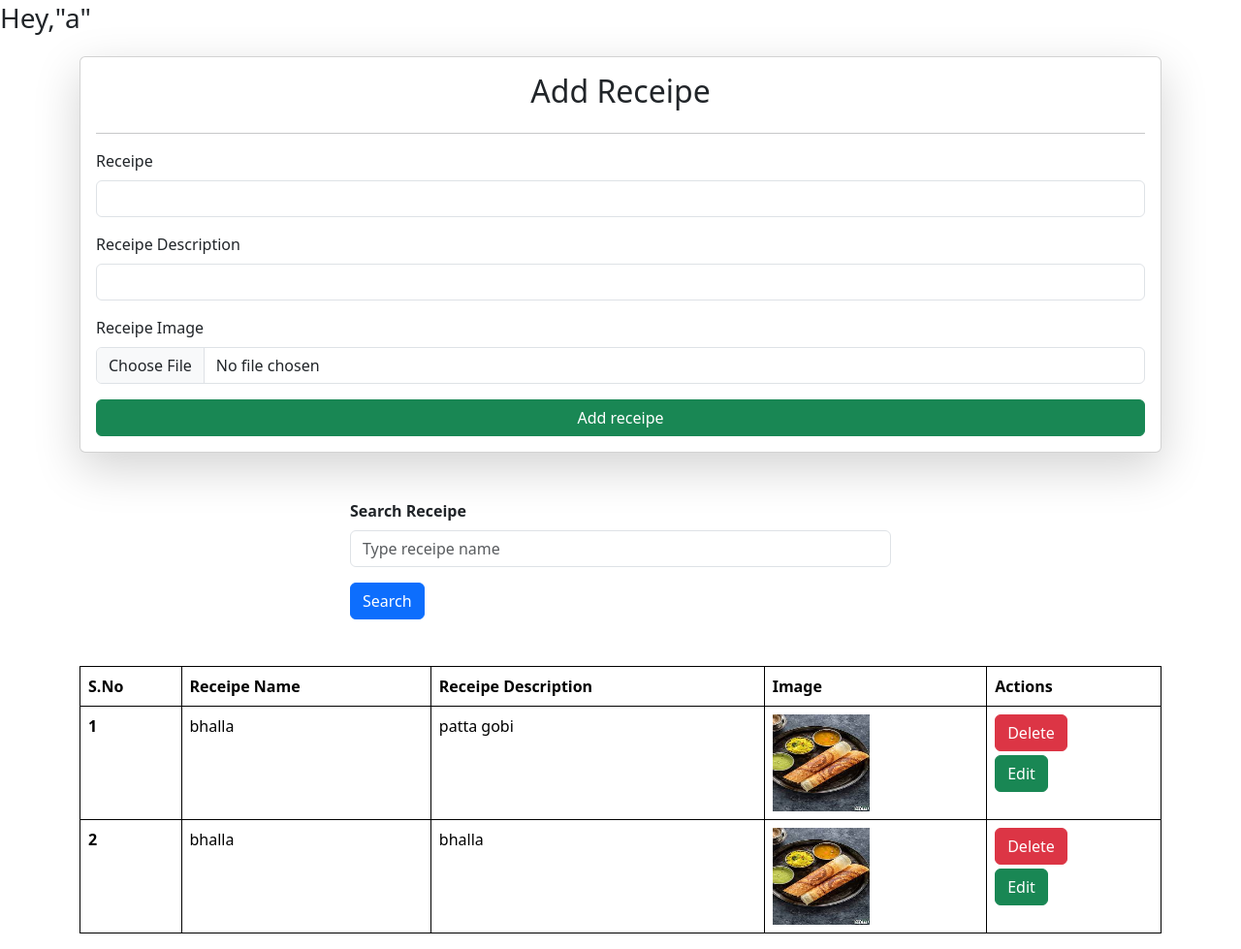
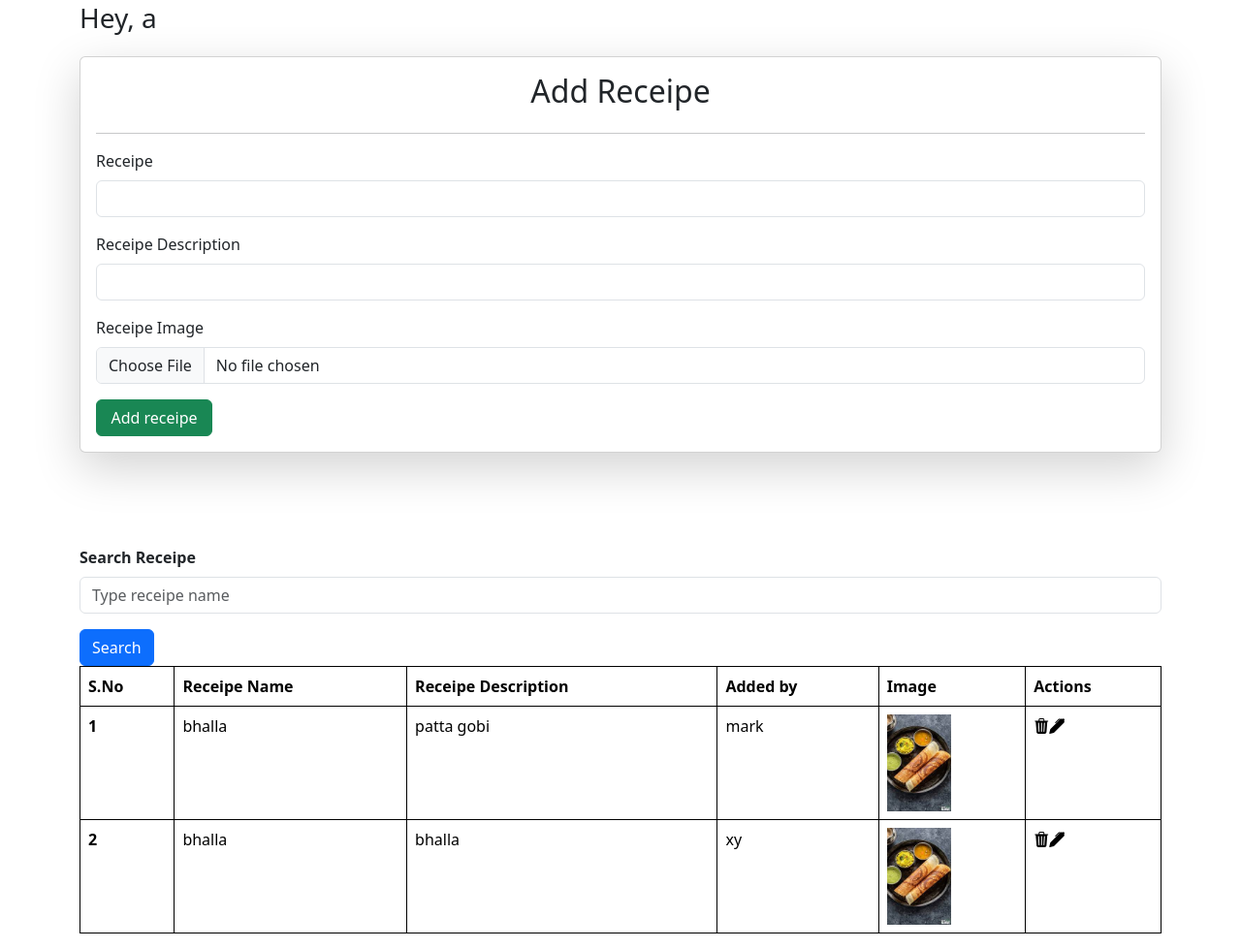
Before and after one commit to raghavsinghalrs/Django_firstProject, a Django app: page /receipes/ in a window 1280 px wide. Shown: the part 44-1023 px from the top of the page at 97% size. Run offline with Django 5.2, Linux system fonts and the light colour scheme; a user stored in the database is signed in; data comes from the database, SQL or seed files in the repository; both versions use the stored data as it was after the commit.

Commit message:
Enhancements

```diff
--- a/home/templates/base.html
+++ b/home/templates/base.html
@@ -3,6 +3,7 @@
     <head>
         <title>{{page}}</title>
         <link href="https://cdn.jsdelivr.net/npm/bootstrap@5.3.2/dist/css/bootstrap.min.css" rel="stylesheet" integrity="sha384-T3c6CoIi6uLrA9TneNEoa7RxnatzjcDSCmG1MXxSR1GAsXEV/Dwwykc2MPK8M2HN" crossorigin="anonymous">
+        <link rel="stylesheet" href="https://cdn.jsdelivr.net/npm/bootstrap-icons@1.11.2/font/bootstrap-icons.min.css">
         <style>
             table, th, td {
             border: 1px solid black;
--- a/veggie/models.py
+++ b/veggie/models.py
@@ -6,4 +6,5 @@ class reciepe(models.Model):
     user = models.ForeignKey(User, on_delete = models.SET_NULL, null=True , blank = True)
     reciepe_name = models.CharField(max_length=100)
     reciepe_desc = models.TextField()
+    reciepe_addby = models.CharField(max_length=100,default='NA')
     reciepe_images = models.ImageField(upload_to="reciepe")
--- a/veggie/templates/recipes.html
+++ b/veggie/templates/recipes.html
@@ -1,6 +1,8 @@
 {% extends "base.html" %}
 {% block start %}
-<h3>Hey,"{{request.user.first_name}}"</h3>
+<div class="container">
+<h3>Hey, {{request.user.first_name}}</h3>
+</div>
 <div class="container">
     <form class="card p-3 shadow-lg" style="margin-top: 2%;" method="post" enctype="multipart/form-data">
         {% csrf_token %}
@@ -18,32 +20,35 @@
             <label for="exampleInputPassword1" class="form-label">Receipe Image</label>
             <input name= "reciepe_images" type="file" class="form-control">
           </div>
-        <button type="submit" class="btn btn-success">Add receipe</button>
+          <div>
+            <button style="width: 120px; align-items: center;"  type="submit" class="btn btn-success">Add receipe</button>
+          </div>
       </form>
       <div class="mt-5">
-        <div class="mx-auto col-6">
-          <form>
-            <div class="mb-3">
-          <label for="exampleInputEmail1" class="form-label"><b>Search Receipe</b></label>
-          <input name="search" id="searchitem" type="text" class="form-control" placeholder="Type receipe name">
-          </div>
-          <button type="submit"class="btn btn-primary">Search</button>
-          <script>
-            document.getElementById('searchitem').value = "{{placeholder}}";
-          </script>
-          </form>
+        <div class="container">
           </div>
         </div>
       </div>
       </script>
       <br><br>
       <div class="container">
+        <form>
+          <div class="mb-3">
+        <label for="exampleInputEmail1" class="form-label"><b>Search Receipe</b></label>
+        <input name="search" id="searchitem" type="text" class="form-control" placeholder="Type receipe name">
+        </div>
+        <button type="submit"class="btn btn-primary">Search</button>
+        <script>
+          document.getElementById('searchitem').value = "{{placeholder}}";
+        </script>
+        </form>
       <table class="table">
         <thead>
           <tr>
             <th scope="col">S.No</th>
             <th scope="col">Receipe Name</th>
             <th scope="col">Receipe Description</th>
+            <th scope="col">Added by</th>
             <th scope="col">Image</th>
             <th scope="col">Actions</th>
           </tr>
@@ -55,12 +60,15 @@
             <th scope="row">{{forloop.counter}}</th>
             <td>{{i.reciepe_name}}</td>
             <td>{{i.reciepe_desc}}</td>
+            <td>{{i.reciepe_addby}}</td>
             <td>
-              <img src="/media/{{i.reciepe_images}}" style="height: 100px; width: 100px;">
+              <img src="/media/{{i.reciepe_images}}" style="height: 100px; width: \100px;">
             </td>
             <td>
-              <a href="/delete-receipe/{{i.id}}/" class="btn btn-danger">Delete</a> <br>
-              <a href="/update-receipe/{{i.id}}/" class="btn btn-success" style="margin-top: 2%;">Edit</a>
+              <div style="display: flex;">
+              <a href="/delete-receipe/{{i.id}}/"><i class="bi bi-trash3-fill" style="color: black; "></i></a> <br>
+              <a href="/update-receipe/{{i.id}}/"><i class="bi bi-pen-fill" style="color: black;"></i></a>
+              </div>
             </td>
           </tr>
           {% endfor %}
--- a/veggie/views.py
+++ b/veggie/views.py
@@ -13,6 +13,7 @@ def receipes(request):
         data = request.POST
         reciepe_images = request.FILES.get('reciepe_images')
         reciepe_name = data.get('reciepe_name')
+        reciepe_addby = request.user.username
         reciepe_desc = data.get('reciepe_desc')
         print("name :",reciepe_name)
         print("description :",reciepe_desc)
@@ -21,6 +22,7 @@ def receipes(request):
         reciepe.objects.create(
             reciepe_name=reciepe_name,
             reciepe_desc=reciepe_desc,
+            reciepe_addby=reciepe_addby,
             reciepe_images=reciepe_images,
         )
         return redirect("/receipes/")
@@ -102,7 +104,7 @@ def register(request):
             user.set_password(password)
             user.save()
             messages.info(request, "You are successfully registered")
-            return redirect("/register/")
+            return redirect("/login/")
         else:
             # Handle the case where username is not provided
             return render(request, "register.html", {"error_message": "Username is required."})
```
Also changed, not shown: db.sqlite3, public/static/reciepe/download_IbfG5bv.jpg (added), public/static/reciepe/download_SWN4kA5.jpg (added), public/static/reciepe/download_d4oKDa7.jpg (added), public/static/reciepe/download_dqC20ni.jpg (added), veggie/migrations/0003_reciepe_reciepe_addby.py (added).
